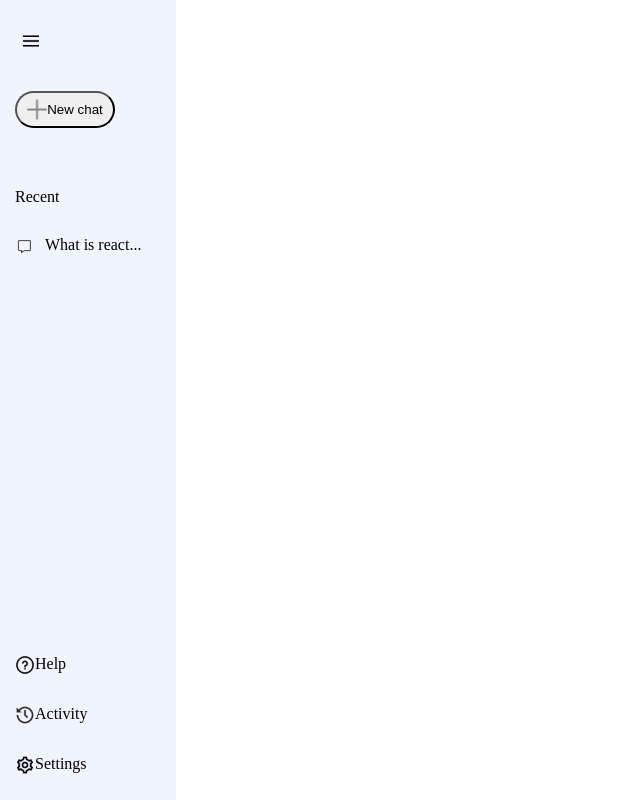
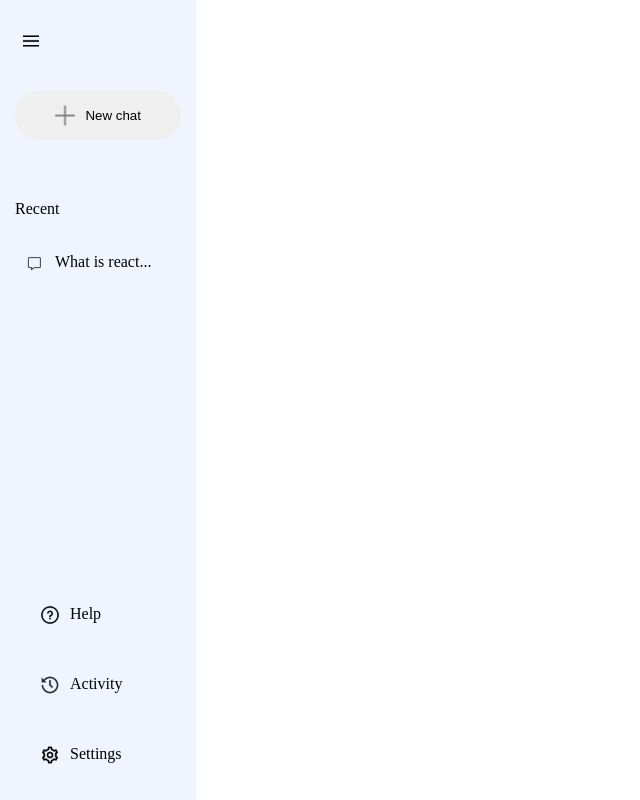
Before and after one commit to Captainanujm/Celestia, a React (Vite) app: page / in a window 1280 px wide. Shown: the whole page, without its empty margins (0-640 px from the left). Built offline with nearby package versions, Linux system fonts and the light colour scheme.

Commit message:
updated sidebar

```diff
--- a/src/Sidebar/Sidebar.css
+++ b/src/Sidebar/Sidebar.css
@@ -19,18 +19,20 @@
 .menu{
     margin:6px;
     width:fit-content;
+    cursor: pointer;
 }
 .sidebar img{
     width:20px;
 }
 .newchat{
+    border:none;
     margin:30px 0px;
     display: flex;
+    gap:10px;
     align-items: center;
     justify-content: center;
-    padding:2px;
+    padding:10px 5px;
     text-align: center;
-    width:100px;
     border-radius: 50px;
     cursor:pointer;
 }
@@ -38,12 +40,22 @@
     margin:30px 0px;
 }
 .help,.activity,.settings{
+    padding:10px 25px;
+    border-radius:50px;
     display:flex;
-    height:20px;
-    width:20px;
+    height:fit-content;
+    width:fit-content;
+    gap:10px;
+    cursor:pointer;
 }
 .recent-chat{
+    padding:5px 10px;
+    border-radius:50px;
     margin:0px 20px 0px 0px;
     display:flex;
     gap:10px;
+    cursor:pointer;
 }
+.recent-chat:hover,.help:hover,.activity:hover,.settings:hover{
+    background-color: #e2e6eb;
+}
```
